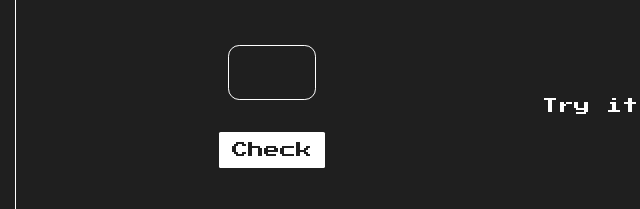
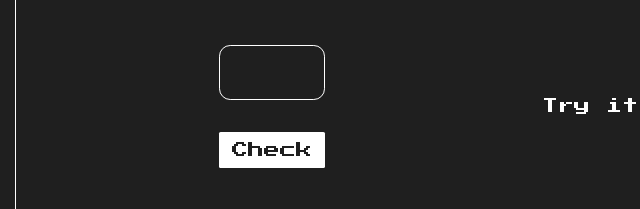
Before and after one commit to abhijith0078/Guess-the-number, a plain HTML site: page index.html in a window 1280 px wide. Shown: the part 377-586 px from the top of the page, 192-832 px from the left. Drawn offline with Linux system fonts and the light colour scheme.

Commit message:
02 Guess game updated some errors

```diff
--- a/style.css
+++ b/style.css
@@ -99,7 +99,8 @@ body {
   color: var(--primary-color);
   background-color: var(--bg-color);
   border-radius: 0.5em;
-  width: 25%;
+  width: 30%;
+  text-align: center;
 }
 .input-number[type="number"]::-webkit-inner-spin-button {
   -webkit-appearance: none;
```
